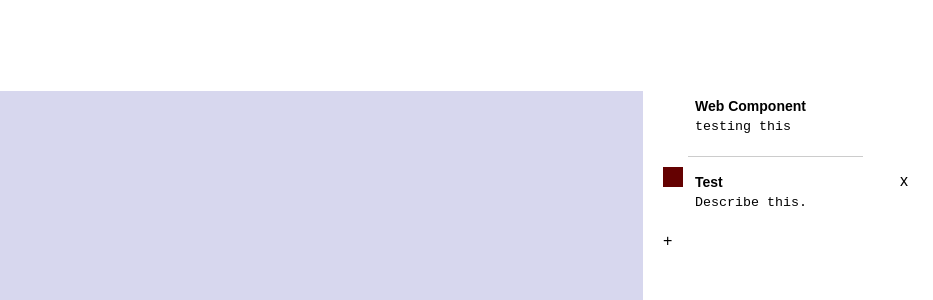
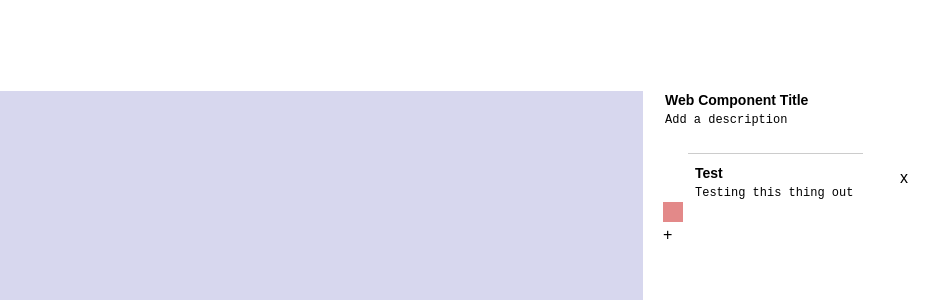
Before and after one commit to kyleschaeffer/architect, a React app: page / in a window 1280 px wide. Shown: the top 300 px of the page, 347-1280 px from the left. Built offline with nearby package versions, Linux system fonts and the light colour scheme.

Commit message:
Edit logic is now handled in Legend and removed from LegendItem.  LegendItem appropriately only deals with props and no longer manages state.

```diff
--- a/src/components/Legend.js
+++ b/src/components/Legend.js
@@ -2,27 +2,77 @@ import React, { Component } from 'react';
 import LegendItem from './LegendItem.js';
 
 class Legend extends Component {
-  state = {legendItems:[{title:"Test"}]}
+  state = {legendItems:[{id:Date.now(), title:"Test", description:"Testing this thing out",color:{r:200,g:20,b:20,a:.5}}]}
 
-  deleteLegendItem(event){
-    console.log(event);
+  deleteLegendItem = (toDelete)=>{
+    this.setState({ legendItems:  this.state.legendItems.filter(item=>item.id!=toDelete.id)})
   }
+  addLegendItem = (event)=>{
+    const {legendItems} = this.state;
+
+    this.setState({
+      "legendItems":
+        [...this.state.legendItems,
+        {title:"Item"+ legendItems.length, color:{r:20,g:200,b:20,a:.5}, id:Date.now()}
+      ]
+    })
+  }
+  updateMainLegendItem = ({title,description})=>{
+    this.setState({mainTitle:title, mainDescription: description});
+  }
+  updateLegendItem = ({id, title,description})=>{
+    const {legendItems} = this.state;
+    const updatedItems = legendItems
+      .map((li)=>{
+        if(id && li.id === id){
+          return {...li, title, description, id}
+        }
+
+        return li;
+      });
+    this.setState({"legendItems" : updatedItems });
+  }
+
   render() {
-    const {legendItems} = this.state;
+    const {mainTitle, mainDescription, legendItems} = this.state;
     return (
       <div className = "legend" {...this.props.styles} style={{padding:"0px 20px"}}>
-        <LegendItem title="Web Component" description="testing this" color="false" bottomBorder="true"></LegendItem>
+        <LegendItem
+          title={mainTitle || "Web Component Title"}
+          description={mainDescription || "Add a description"}
+          bottomborder="true"
+          update={this.updateMainLegendItem}
+        >
+        </LegendItem>
         {
           legendItems.map((li,i)=>{
             return (
-            <div key={li.title+i} style={{position:"relative"}}>
-              <LegendItem {...li} style={{display:"inline-block"}}></LegendItem>
-              <div style={{display:"inline-block", verticalAlign:"top",cursor:"pointer", margin:5}} onClick={()=>this.setState({ legendItems:  legendItems.filter(item=>item.title!=li.title)})}>x</div>
+            <div key={li.id} style={{position:"relative"}}>
+              <LegendItem
+                {...li}
+                key={li.id}
+                style={{display:"inline-block"}}
+                update={this.updateLegendItem}
+              ></LegendItem>
+              {true &&
+                <div
+                  style={{
+                    display:"inline-block",
+                    verticalAlign:"top",
+                    cursor:"pointer",
+                    margin:5
+                  }}
+                  onClick={this.deleteLegendItem.bind(this,li)}>x</div>
+              }
             </div>
             )
           })
         }
-        <div  style={{cursor:"pointer"}}onClick={()=>this.setState({ "legendItems": this.state.legendItems.concat({title:"Item"+this.state.legendItems.length})})}>+</div>
+        <div
+          style={{cursor:"pointer"}}
+          onClick={this.addLegendItem}>
+          +
+        </div>
       </div>
     )
   }
--- a/src/components/LegendItem.css
+++ b/src/components/LegendItem.css
@@ -1,18 +1,25 @@
-.color-title *{
-  display:inline-block;
 
-}
-.color-title .color{
+.color{
   width:20px;
   height:20px;
   margin-right:10px;
+  display:inline-block;
+}
+.legend-info {
+  display:inline-block;
+}
+.legend-info *{
+  display:block;
 }
 .legend-description{
-  margin-left:30px;
+  font-size:12px;
+  margin-bottom:5px;
 }
 .legend-title{
   font-size:14px;
   font-weight:bold;
+  min-width:100px;
+
 }
 
 input,
@@ -22,6 +29,7 @@ textarea{
   border-left-style:none;
   border-top-style:none;
 }
+
 input:focus,
 textarea:focus{
   z-index:2;
--- a/src/components/LegendItem.js
+++ b/src/components/LegendItem.js
@@ -4,34 +4,62 @@ import React, { Component } from 'react';
 import './LegendItem.css';
 
 class LegendItem extends Component {
-  state = {
-    title:"Title",
-    description:"Describe this.",
-    displayColorPicker: false,
-    color:{r:100,g:1,b:1,a:1.0},
-    ... this.props
-  };
-
-
   handleTitleChange = (event)=>{
-    this.setState({"title":this.titleInput.value});
+    this.props.update({
+      id: this.props.id,
+      title:this.titleInput.value,
+      description:this.descInput.value
+    });
   }
   handleDescriptionChange = (event)=>{
-    this.setState({"description":this.descInput.value});
+    console.log(this.props);
+    this.props.update({
+      id: this.props.id,
+      title:this.titleInput.value,
+      description:this.descInput.value
+    });
+
+    let {target} = event;
+    target.style.height = ((target.scrollHeight)-4)+"px";
   }
   render() {
-    const {title, color, description, bottomBorder} = this.state;
+    const {title, color, description, bottomborder} = this.props;
 
     const colorBlockStyle = color?{"backgroundColor":`rgba(${color.r},${color.g},${color.b},${color.a})`}:{};
 
     return (
-      <div className="legend-item" {...this.props}>
-        <div className="color-title">
-          <div className="color" style={{...colorBlockStyle}} onClick={()=>alert("colorpicker not implemented")}></div>
-          <input className="legend-title" value={title} onChange={this.handleTitleChange} ref={(node)=>this.titleInput = node}/>
+      <div className="legend-item" style={{...this.props.style}}>
+        {color &&
+          <div
+            className="color"
+            style={{...colorBlockStyle}}
+            onClick={()=>alert("colorpicker not implemented")}>
+          </div>
+        }
+        <div className="legend-info">
+          {this.props.update?
+            <input
+              className="legend-title"
+              value={title}
+              onChange={this.handleTitleChange}
+              ref={(node)=>this.titleInput = node}/>
+            :
+            <div className="legend-title">{title}</div>
+          }
+          {this.props.update?
+          <textarea
+            className="legend-description"
+            value={description}
+            onChange={this.handleDescriptionChange}
+            ref={(node)=>this.descInput = node}/>
+          :
+          <div className="legend-description">
+            {description}
+          </div>
+        }
         </div>
-        <textarea className="legend-description" value={description} onChange={this.handleDescriptionChange} ref={(node)=>this.descInput = node}/>
-        {bottomBorder && <div style={{"borderBottom":"solid rgba(0,0,0,.2) 1px", "marginRight":"20%", "marginLeft":"10%", marginBottom:10}}></div>}
+
+        {bottomborder && <div style={{"borderBottom":"solid rgba(0,0,0,.2) 1px", "marginRight":"20%", "marginLeft":"10%", marginBottom:10}}></div>}
       </div>
     )
   }
```
